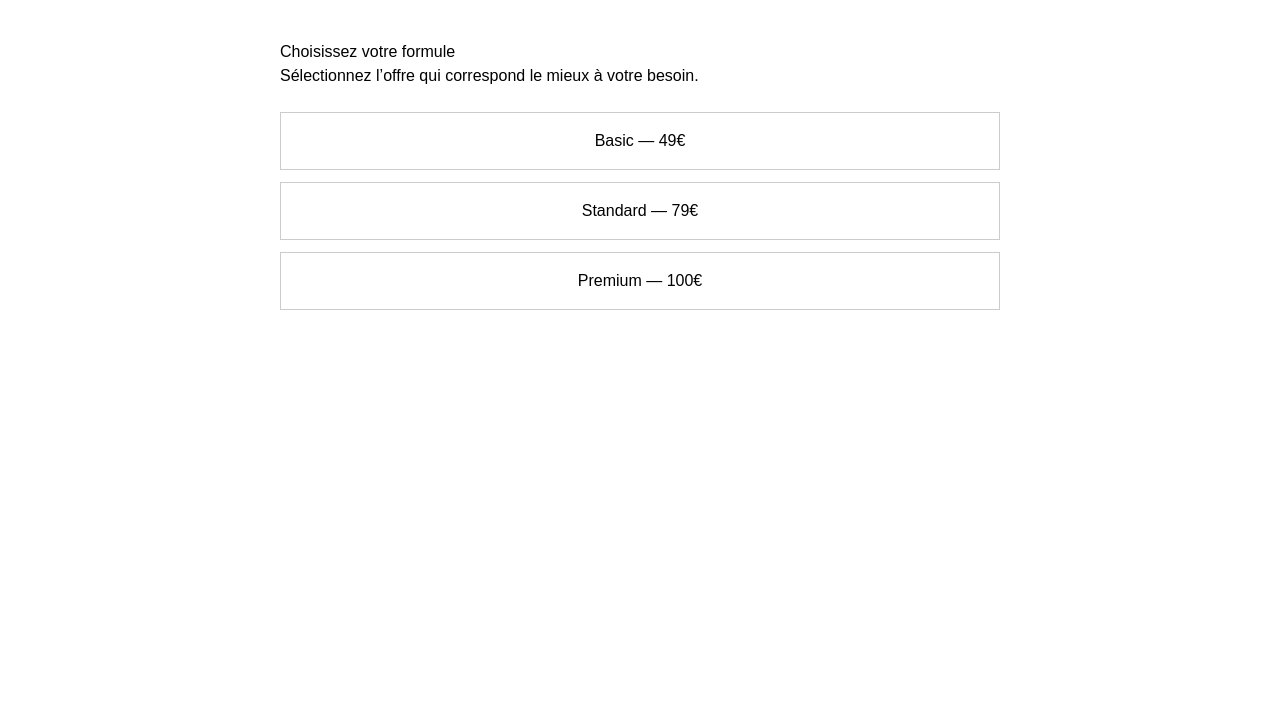
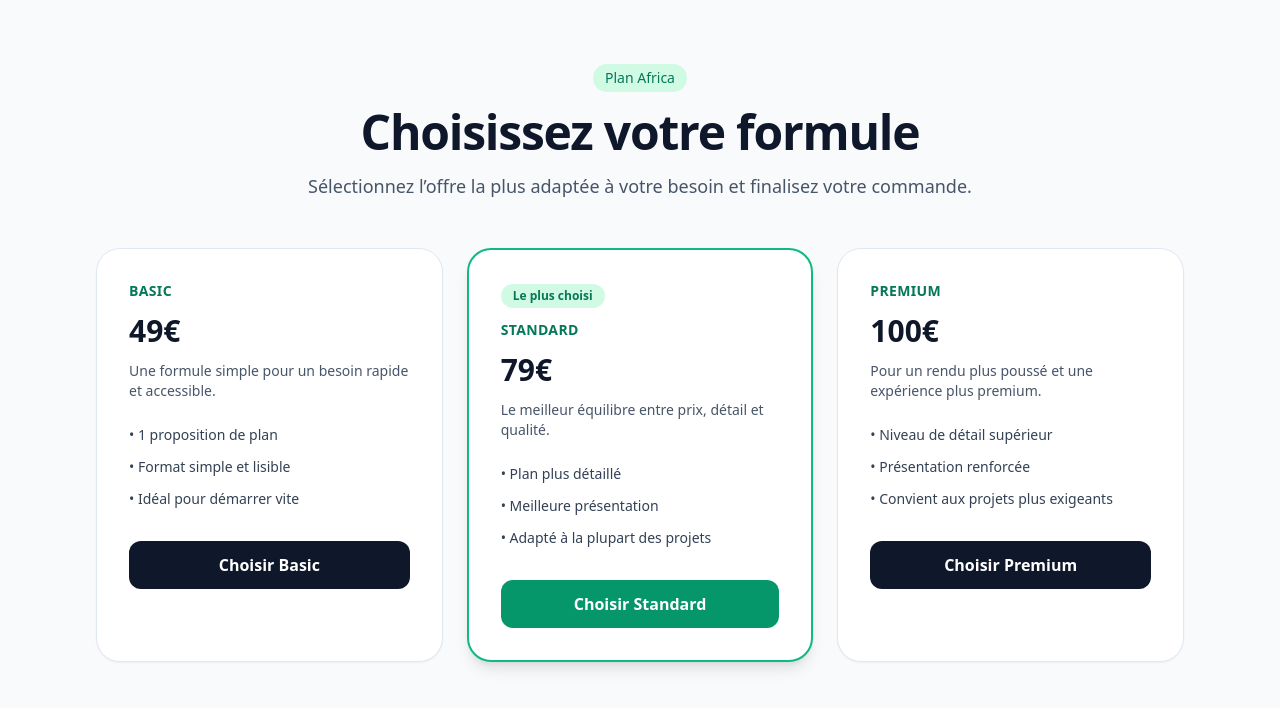
Before and after one commit to Sorel91/plan-africa-app, a Next.js app: page /offers in a window 1280 px wide. Shown: the top 708 px of the page. Built offline with nearby package versions, Linux system fonts and the light colour scheme.

Commit message:
Update page.js

```diff
--- a/app/offers/page.js
+++ b/app/offers/page.js
@@ -23,32 +23,94 @@ export default function OffersPage() {
   }
 
   return (
-    <main style={{ padding: "40px", fontFamily: "Arial", maxWidth: "800px", margin: "0 auto" }}>
-      <h1>Choisissez votre formule</h1>
-      <p>Sélectionnez l’offre qui correspond le mieux à votre besoin.</p>
+    <main className="min-h-screen bg-slate-50 text-slate-900">
+      <section className="mx-auto max-w-6xl px-6 py-12 lg:px-8 lg:py-16">
+        <div className="mx-auto max-w-3xl text-center">
+          <span className="inline-flex rounded-full bg-emerald-100 px-3 py-1 text-sm font-medium text-emerald-700">
+            Plan Africa
+          </span>
+          <h1 className="mt-4 text-4xl font-bold tracking-tight sm:text-5xl">
+            Choisissez votre formule
+          </h1>
+          <p className="mt-4 text-lg text-slate-600">
+            Sélectionnez l’offre la plus adaptée à votre besoin et finalisez votre commande.
+          </p>
+        </div>
 
-      <div style={{ display: "grid", gap: "12px", marginTop: "24px" }}>
+        <div className="mt-12 grid gap-6 lg:grid-cols-3">
+          <div className="rounded-3xl border border-slate-200 bg-white p-8 shadow-sm">
+            <p className="text-sm font-semibold uppercase tracking-wide text-emerald-700">
+              Basic
+            </p>
+            <h2 className="mt-3 text-3xl font-bold">49€</h2>
+            <p className="mt-3 text-sm text-slate-600">
+              Une formule simple pour un besoin rapide et accessible.
+            </p>
+
+            <ul className="mt-6 space-y-3 text-sm text-slate-700">
+              <li>• 1 proposition de plan</li>
+              <li>• Format simple et lisible</li>
+              <li>• Idéal pour démarrer vite</li>
+            </ul>
+
             <button
               onClick={() => handleCheckout("basic")}
-          style={{ padding: "16px", border: "1px solid #ccc", background: "white" }}
+              className="mt-8 w-full rounded-xl bg-slate-900 px-4 py-3 font-semibold text-white transition hover:bg-slate-800"
             >
-          Basic — 49€
+              Choisir Basic
             </button>
+          </div>
+
+          <div className="rounded-3xl border-2 border-emerald-500 bg-white p-8 shadow-lg">
+            <div className="mb-3 inline-flex rounded-full bg-emerald-100 px-3 py-1 text-xs font-semibold text-emerald-700">
+              Le plus choisi
+            </div>
+            <p className="text-sm font-semibold uppercase tracking-wide text-emerald-700">
+              Standard
+            </p>
+            <h2 className="mt-3 text-3xl font-bold">79€</h2>
+            <p className="mt-3 text-sm text-slate-600">
+              Le meilleur équilibre entre prix, détail et qualité.
+            </p>
+
+            <ul className="mt-6 space-y-3 text-sm text-slate-700">
+              <li>• Plan plus détaillé</li>
+              <li>• Meilleure présentation</li>
+              <li>• Adapté à la plupart des projets</li>
+            </ul>
 
             <button
               onClick={() => handleCheckout("standard")}
-          style={{ padding: "16px", border: "1px solid #ccc", background: "white" }}
+              className="mt-8 w-full rounded-xl bg-emerald-600 px-4 py-3 font-semibold text-white transition hover:bg-emerald-700"
             >
-          Standard — 79€
+              Choisir Standard
             </button>
+          </div>
+
+          <div className="rounded-3xl border border-slate-200 bg-white p-8 shadow-sm">
+            <p className="text-sm font-semibold uppercase tracking-wide text-emerald-700">
+              Premium
+            </p>
+            <h2 className="mt-3 text-3xl font-bold">100€</h2>
+            <p className="mt-3 text-sm text-slate-600">
+              Pour un rendu plus poussé et une expérience plus premium.
+            </p>
+
+            <ul className="mt-6 space-y-3 text-sm text-slate-700">
+              <li>• Niveau de détail supérieur</li>
+              <li>• Présentation renforcée</li>
+              <li>• Convient aux projets plus exigeants</li>
+            </ul>
 
             <button
               onClick={() => handleCheckout("premium")}
-          style={{ padding: "16px", border: "1px solid #ccc", background: "white" }}
+              className="mt-8 w-full rounded-xl bg-slate-900 px-4 py-3 font-semibold text-white transition hover:bg-slate-800"
             >
-          Premium — 100€
+              Choisir Premium
             </button>
           </div>
+        </div>
+      </section>
     </main>
   );
 }
```
Lines whose indentation alone changed are shown as unchanged.
